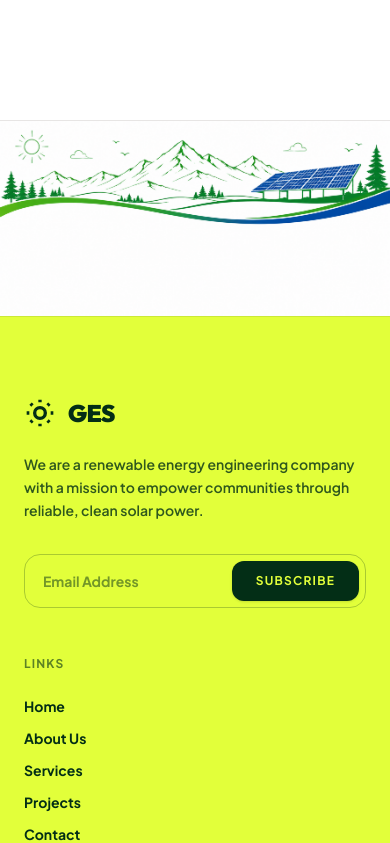
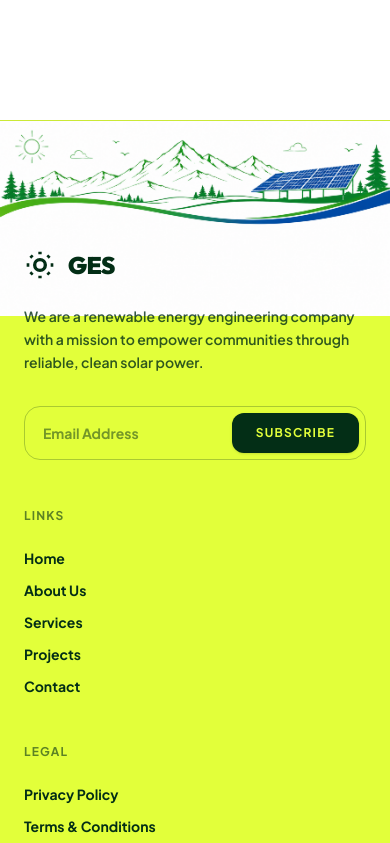
Before and after one commit to mss879/ges.lk, a Next.js app: page / in a window 390 px wide. Shown: the part 4526-5369 px from the top of the page. Built offline with nearby package versions, Linux system fonts and the light colour scheme.

Commit message:
feat: merge mountain skyline and footer grid into integrated backplate element

```diff
--- a/src/app/page.tsx
+++ b/src/app/page.tsx
@@ -1502,17 +1502,17 @@ export default function Home() {
       </div>
       </section>
 
-      {/* SECTION 5: Sustainable Mountain & Forest Skyline (Top Footer Banner) */}
-      <div className="w-full relative z-10 overflow-hidden border-t border-stone-200 bg-white">
-        <img
-          src="/footer-1.png"
-          alt="Sustainable Mountain Forest Skyline"
-          className="w-full h-auto select-none pointer-events-none block"
-        />
-      </div>
-
-      {/* FOOTER SECTION: Dynamic Lime-Green Info Grid */}
-      <footer className="w-full bg-[#e2ff3a] text-[#032e16] pt-20 pb-10 px-6 sm:px-12 md:px-16 lg:px-24 border-t border-[#032e16]/10 relative z-10 font-sans">
+      {/* FOOTER SECTION: Integrated Lime-Green Info Grid Overlayed on footer-1.png */}
+      <footer
+        className="w-full text-[#032e16] pt-32 sm:pt-40 md:pt-48 lg:pt-56 pb-10 px-6 sm:px-12 md:px-16 lg:px-24 border-t border-[#032e16]/10 relative z-10 font-sans"
+        style={{
+          backgroundImage: 'url("/footer-1.png")',
+          backgroundSize: '100% auto',
+          backgroundPosition: 'top center',
+          backgroundRepeat: 'no-repeat',
+          backgroundColor: '#e2ff3a'
+        }}
+      >
         <div className="max-w-[1360px] mx-auto">
           <div className="grid grid-cols-1 md:grid-cols-2 lg:grid-cols-12 gap-12 lg:gap-8">
 
```
